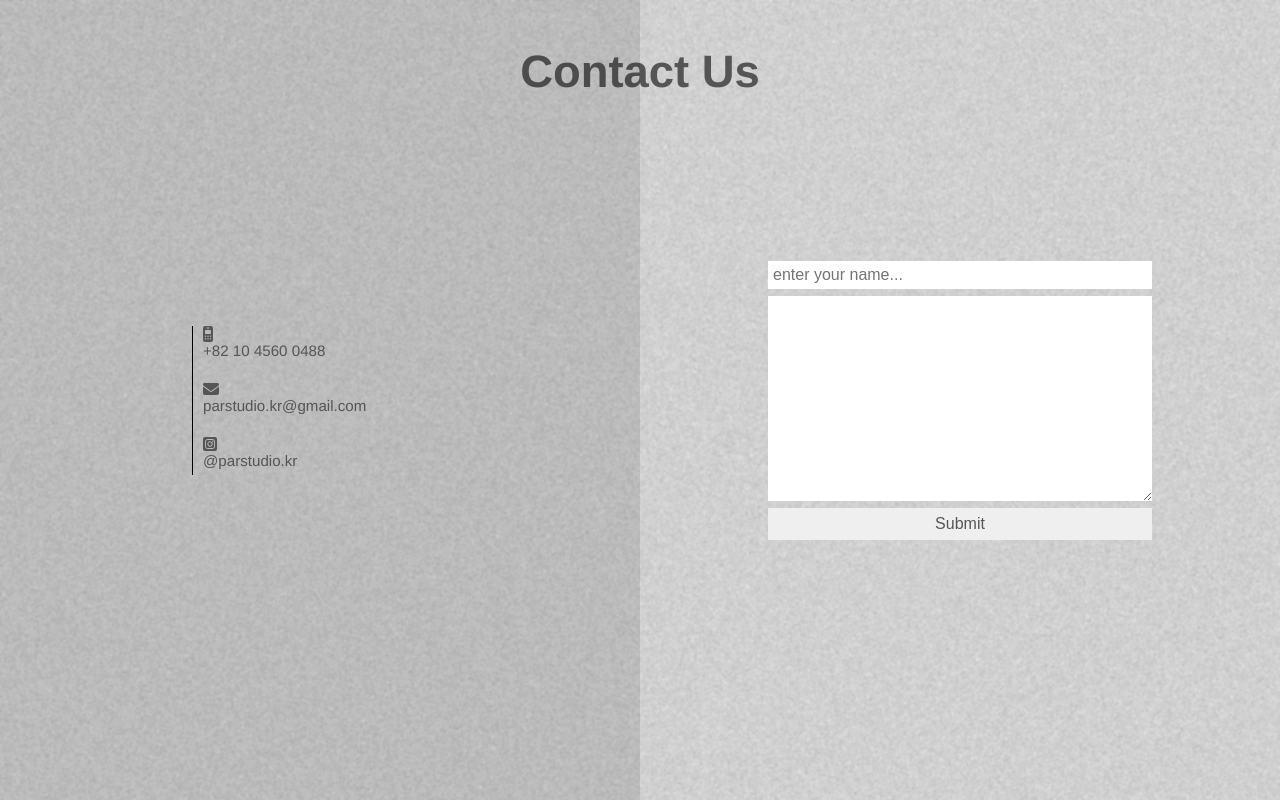
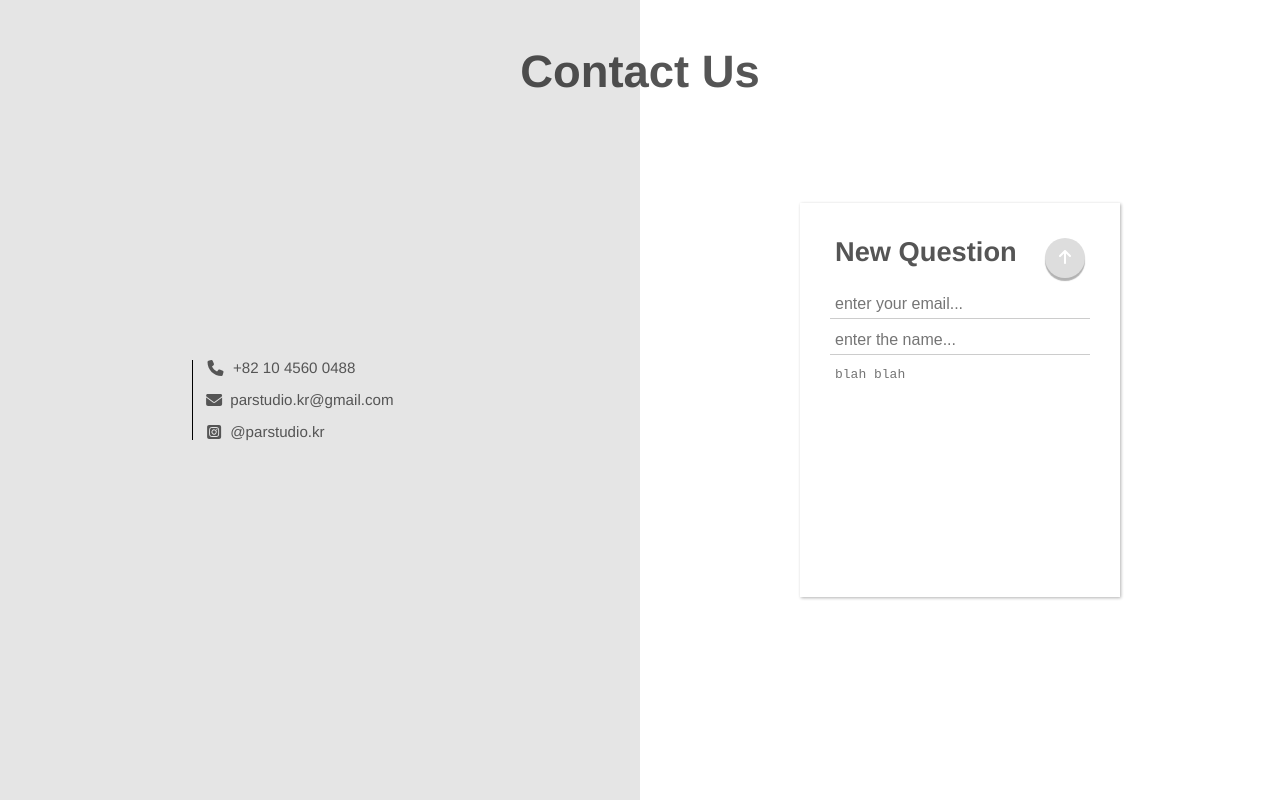
Before and after one commit to parstudio/dev, a Vue app in the folder portfolio/: page /contact in a window 1280 px wide. Built offline with nearby package versions, Linux system fonts and the light colour scheme.

Commit message:
220716 수정

```diff
--- a/portfolio/src/css/contact.css
+++ b/portfolio/src/css/contact.css
@@ -1,6 +1,6 @@
 .contact.wrapper {
   color: #555;
-  background-image: url(../assets/contact_back.jpg);
+  /*background-image: url(../assets/contact_back.jpg);*/
 	width: 100vw;
 	height: 100vh;
 	display: grid;
@@ -19,6 +19,9 @@
 	width: 50vw;
 	height: 100vh;
   position: relative;
+  display: flex;
+	justify-content: center;
+	align-items: center;
 }
 .contact .left:hover .hoverBack ,
 .contact .right:hover .hoverBack {
@@ -31,11 +34,6 @@
   opacity: 0;
   position: absolute;
   z-index: 0;
-}
-.contact .left {
-	display: flex;
-	justify-content: center;
-	align-items: center;
 }
 .contact .leftBox {
 	width: 40%;
@@ -51,9 +49,30 @@
   background-color: #555;
   margin-top: 5px;
 }
-.contact .leftBox li:hover .underLine {
-  width: 100%;
+.contact .leftBox li .svg-inline--fa {
+  width: 25px;
+  display: flex;
+  justify-content: flex-start;
+  /* text-bg */
+
+}
+.contact .leftBox li {
+  display: flex;
+  flex-direction: row;
+  gap: 5px;
+  position: relative;
+}
+.contact .leftBox li::after {
+  content: '';
+  width: 0;
+  height: 1px;
+  background-color: rgba(0,0,0,.3);
+  position: absolute;
+  bottom: -5px;
   transition: all .3s;
+}
+.contact .leftBox li:hover::after {
+  width: 90%;
 }
 .contact .leftBox ul {
 	display: flex;
@@ -66,8 +85,7 @@
   width: 100%;
 }
 .contact .inputWrap {
-  width: 100%;
-  height: 100%;
+  width: 50%;
 	display: flex;
 	flex-direction: column;
 	justify-content: center;
@@ -75,21 +93,42 @@
   gap: 7px;
   position: absolute;
   z-index: 1;
+  background-color: #fff;
+  padding: 30px;
+  box-shadow: 1px 1px 3px rgba(0, 0, 0, 0.3);
+}
+.contact .inputWrap input {
+  border-bottom: 1px solid rgba(0,0,0,.2);
+  padding: 5px;
 }
 
 .contact .inputWrap > * {
-  width: 60%;
+  width: 100%;
   display: block;
   box-sizing: border-box;
   border: none;
   padding: 5px;
 }
-
-.contact input[type=submit] {
-  padding: 7px;
-  color: #555;
+.contact .inputTop {
+  display: flex;
+  justify-content: space-between;
 }
-.contact input[type=submit]:hover {
-  box-shadow: 2px 2px 0 #555;
-  transition: all .2s;
+.contact .inputTop h3 {
+  font-size: 1.8rem;
 }
+.contact .inputTop button {
+  width: 40px;
+  height: 40px;
+  border-radius: 50%;
+  background-color: #ddd;
+  cursor: pointer;
+  transition: all .3s;
+  box-shadow: 0px 3px 1px rgba(0, 0, 0, 0.3);
+}
+.contact .inputTop button .svg-inline--fa {
+  color: #fff;
+}
+.contact .inputTop button:hover {
+  transform: translateY(1px);
+  box-shadow: 0px 1.5px 1px rgba(0, 0, 0, 0.4);
+}
--- a/portfolio/src/views/ContactView.vue
+++ b/portfolio/src/views/ContactView.vue
@@ -7,14 +7,12 @@
 				<div class="leftBox">
 					<ul>
 						<li>
-							<font-awesome-icon icon="fa-solid fa-mobile-retro" />
+							<font-awesome-icon icon="fa-solid fa-phone" />
 							<p>+82 10 4560 0488</p>
-							<span class="underLine"></span>
 						</li>
 						<li>
 							<font-awesome-icon icon="fa-solid fa-envelope" />
 							<a href="parstudio.kr@gmail.com">parstudio.kr@gmail.com</a>
-							<span class="underLine"></span>
 						</li>
 						<li>
 							<font-awesome-icon icon="fa-brands fa-instagram-square" />
@@ -22,7 +20,6 @@
 							<a href="https://www.instagram.com/parstudio.kr/">
 								@parstudio.kr
 							</a>
-							<span class="underLine"></span>
 						</li>
 					</ul>
 				</div>
@@ -30,9 +27,13 @@
 			<div class="right">
 				<div class="hoverBack"></div>
 				<div class="inputWrap">
-					<input type="text" placeholder="enter your name..." />
-					<textarea cols="50" rows="13"></textarea>
-					<input type="submit" value="Submit" />
+					<div class="inputTop">
+						<h3>New Question</h3>
+						<button title="submit"><font-awesome-icon icon="fa-solid fa-arrow-up" /></button>
+					</div>
+					<input type="email" placeholder="enter your email..." />
+					<input type="text" placeholder="enter the name..." />
+					<textarea cols="50" rows="13" placeholder="blah blah" style="resize: none;"></textarea>
 					<!--<router-link to="/">Parstudio</router-link>-->
 				</div>
 			</div>
```
